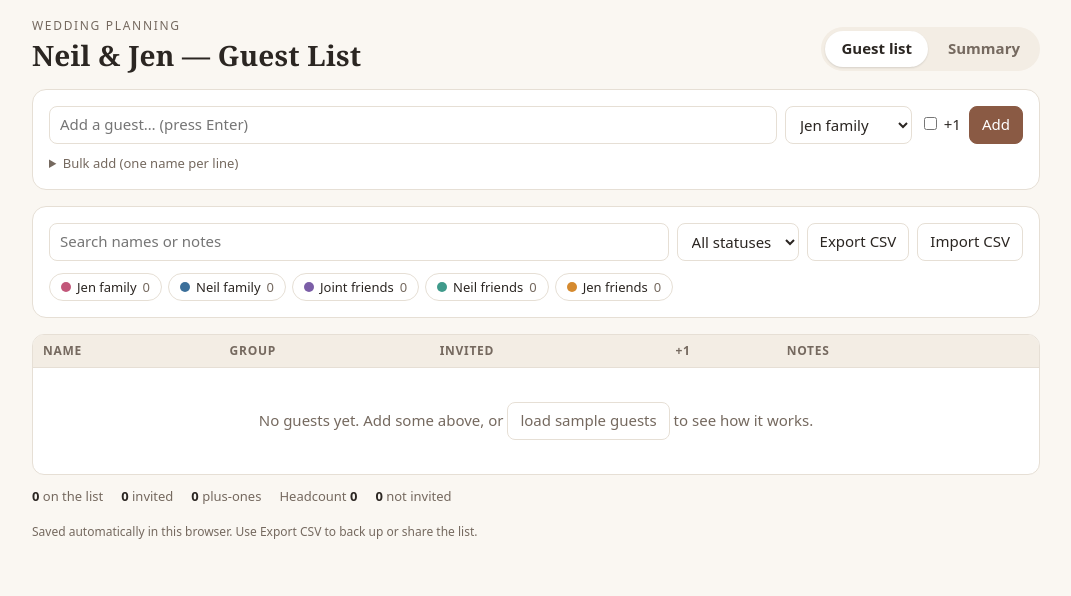
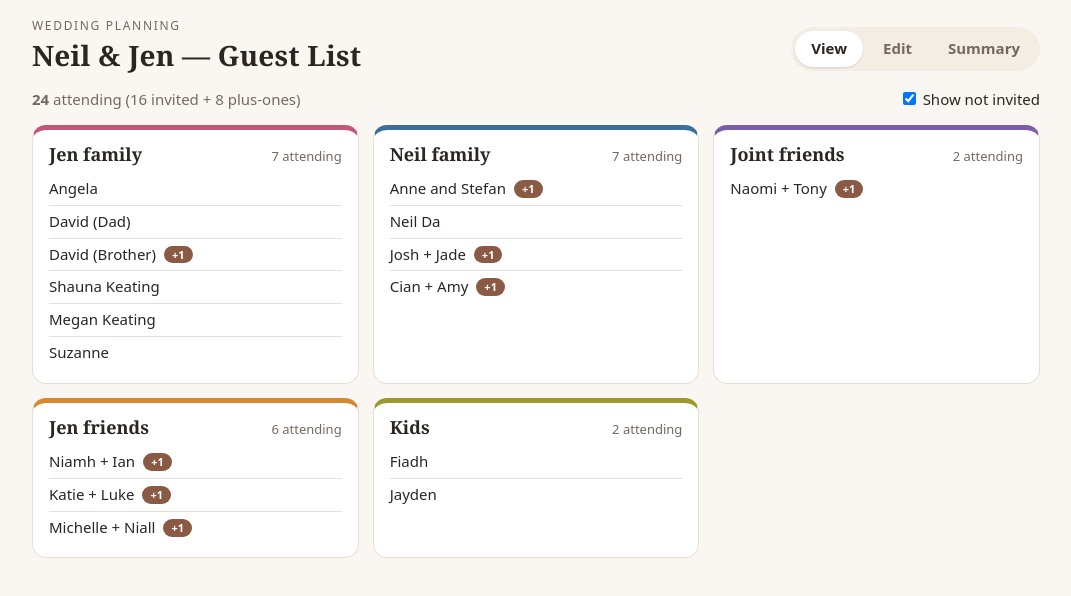
Before and after one commit to neilq1810/big-day-plan, a plain HTML site: page index.html in a window 1280 px wide. Shown: the whole page, without its empty margins (104-1175 px from the left). Drawn offline with Linux system fonts and the light colour scheme.

Commit message:
Add read-only View tab, rename list to Edit, add Kids group, preload guest list
Co-Authored-By: Claude Sonnet 5.5 <noreply@anthropic.com>
Claude-Session: https://claude.ai/code/session_01X1Q6MR5JVLaWTH2z36KZmq

```diff
--- a/index.html
+++ b/index.html
@@ -9,14 +9,14 @@
   --bg:#faf7f2; --surface:#ffffff; --ink:#2b2622; --muted:#75695f; --line:#e6dfd5;
   --accent:#8a5a44; --accent-ink:#ffffff; --soft:#f3ede4; --danger:#b3392f; --ok:#2f7d52;
   --jen-family:#c2577a; --neil-family:#3b6f9a; --joint-friends:#7b5ea7; --neil-friends:#3f9a8b; --jen-friends:#d58a2f;
-  --jen:#c2577a; --neil:#3b6f9a; --joint:#7b5ea7; --family:#a8674a; --friends:#5a8a6a;
+  --kids:#9a9a2e; --kidsside:#9a9a2e; --jen:#c2577a; --neil:#3b6f9a; --joint:#7b5ea7; --family:#a8674a; --friends:#5a8a6a;
 }
 @media (prefers-color-scheme: dark){
   :root{
     --bg:#1b1815; --surface:#26221e; --ink:#f1ebe3; --muted:#a89d92; --line:#3a342e;
     --accent:#d9a487; --accent-ink:#1b1815; --soft:#2f2a25; --danger:#ef7d72; --ok:#6cc08f;
     --jen-family:#e0799a; --neil-family:#6a9fc9; --joint-friends:#a58bd1; --neil-friends:#62bfae; --jen-friends:#eeaa5a;
-    --jen:#e0799a; --neil:#6a9fc9; --joint:#a58bd1; --family:#d49474; --friends:#82b896;
+    --kids:#cfcf5a; --kidsside:#cfcf5a; --jen:#e0799a; --neil:#6a9fc9; --joint:#a58bd1; --family:#d49474; --friends:#82b896;
   }
 }
 *{box-sizing:border-box}
@@ -97,6 +97,16 @@ details textarea{width:100%;min-height:90px;margin:8px 0}
 .stack .p{border-radius:3px;background-image:repeating-linear-gradient(45deg,rgba(255,255,255,.55) 0 3px,transparent 3px 6px)}
 .stack .o{border-radius:3px;border:1.5px dashed currentColor;background:transparent;opacity:.8}
 .lens tr.total td{font-weight:700;background:var(--soft)}
+.vgrid{display:grid;grid-template-columns:repeat(auto-fill,minmax(280px,1fr));gap:14px}
+.vcard{background:var(--surface);border:1px solid var(--line);border-top:5px solid;border-radius:14px;padding:14px 16px}
+.vcard h2{display:flex;justify-content:space-between;align-items:baseline;font:600 18px/1.2 Georgia,serif;margin:0 0 8px}
+.vcard h2 span{font:500 13px system-ui,sans-serif;color:var(--muted)}
+.vcard ul{list-style:none;margin:0;padding:0}
+.vcard li{display:flex;align-items:center;gap:8px;padding:5px 0;border-bottom:1px solid var(--line)}
+.vcard li:last-child{border-bottom:0}
+.vcard li.off .nm{color:var(--muted);text-decoration:line-through}
+.tag{font-size:11px;font-weight:700;border-radius:999px;padding:1px 8px;background:var(--accent);color:var(--accent-ink)}
+.tag.off{background:var(--soft);color:var(--muted);border:1px solid var(--line)}
 .note{font-size:13px;color:var(--muted);margin:2px 0 10px}
 </style>
 </head>
@@ -105,13 +115,24 @@ details textarea{width:100%;min-height:90px;margin:8px 0}
   <header>
     <h1><small>Wedding planning</small>Neil &amp; Jen &mdash; Guest List</h1>
     <nav role="tablist" aria-label="Pages">
-      <button role="tab" id="tab-list" aria-selected="true" data-view="list">Guest list</button>
+      <button role="tab" id="tab-view" aria-selected="true" data-view="view">View</button>
+      <button role="tab" id="tab-list" aria-selected="false" data-view="list">Edit</button>
       <button role="tab" id="tab-summary" aria-selected="false" data-view="summary">Summary</button>
     </nav>
   </header>
 
-  <!-- GUEST LIST -->
-  <main id="view-list">
+  <!-- VIEW -->
+  <main id="view-view">
+    <div class="toolbar" style="margin-bottom:14px">
+      <span class="muted" id="viewTotals"></span>
+      <span style="flex:1"></span>
+      <label><input type="checkbox" id="showNot" checked> Show not invited</label>
+    </div>
+    <div class="vgrid" id="viewGrid"></div>
+  </main>
+
+  <!-- EDIT -->
+  <main id="view-list" hidden>
     <div class="card">
       <div class="addrow">
         <input type="text" id="addName" placeholder="Add a guest&hellip; (press Enter)" aria-label="Guest name" autocomplete="off">
@@ -173,10 +194,18 @@ const GROUPS = [
   {id:'joint-friends', label:'Joint friends',  side:'joint', type:'friends'},
   {id:'neil-friends',  label:'Neil friends',   side:'neil',  type:'friends'},
   {id:'jen-friends',   label:'Jen friends',    side:'jen',   type:'friends'},
+  {id:'kids',          label:'Kids',           side:'kids',  type:'kids'},
 ];
 const G = Object.fromEntries(GROUPS.map(g=>[g.id,g]));
 const col = id => `var(--${id})`;
-const KEY = 'neil-jen-guestlist-v1';
+const KEY = 'neil-jen-guestlist-v2';
+const DEFAULTS = [
+  ['Angela','jen-family',0],['David (Dad)','jen-family',0],['David (Brother)','jen-family',1],
+  ['Shauna Keating','jen-family',0],['Megan Keating','jen-family',0],['Suzanne','jen-family',0],
+  ['Niamh + Ian','jen-friends',1],['Katie + Luke','jen-friends',1],['Naomi + Tony','joint-friends',1],
+  ['Michelle + Niall','jen-friends',1],['Anne and Stefan','neil-family',1],['Neil Da','neil-family',0],
+  ['Josh + Jade','neil-family',1],['Cian + Amy','neil-family',1],['Fiadh','kids',0],['Jayden','kids',0],
+].map(([name,group,plus])=>({id:uid(),name,group,invited:true,plus:!!plus,notes:''}));
 
 let state = load();
 let ui = {q:'', status:'all', group:null, sort:null, dir:1};
@@ -186,10 +215,10 @@ function load(){
     const s = JSON.parse(localStorage.getItem(KEY));
     if(s && Array.isArray(s.guests)) return {guests:s.guests, target:s.target||0};
   }catch(e){}
-  return {guests:[], target:0};
+  return {guests:DEFAULTS, target:0};
 }
 function save(){ try{ localStorage.setItem(KEY, JSON.stringify(state)); }catch(e){} }
-const uid = () => Math.random().toString(36).slice(2,10);
+function uid(){ return Math.random().toString(36).slice(2,10); }
 const esc = s => String(s??'').replace(/[&<>"']/g, c=>({'&':'&amp;','<':'&lt;','>':'&gt;','"':'&quot;',"'":'&#39;'}[c]));
 const $ = id => document.getElementById(id);
 
@@ -321,9 +350,9 @@ const pct = (a,b) => b ? Math.round(a/b*100)+'%' : '–';
 function stackBar(s, color, max){
   const w = n => max ? (n/max*100).toFixed(2)+'%' : '0%';
   return `<div class="stack" style="color:${color}" aria-hidden="true">
-    <i class="g" style="width:${w(s.invited)};background:${color}"></i>
-    <i class="p" style="width:${w(s.plus)};background-color:${color}"></i>
-    <i class="o" style="width:${w(s.notInvited)}"></i></div>`;
+    ${s.invited?`<i class="g" style="width:${w(s.invited)};background:${color}"></i>`:''}
+    ${s.plus?`<i class="p" style="width:${w(s.plus)};background-color:${color}"></i>`:''}
+    ${s.notInvited?`<i class="o" style="width:${w(s.notInvited)}"></i>`:''}</div>`;
 }
 
 function lens(title, note, defs){
@@ -344,7 +373,7 @@ function lens(title, note, defs){
 function renderSummary(){
   const el = $('summary');
   if(!state.guests.length){
-    el.innerHTML = `<div class="card empty">Nothing to summarize yet. Add guests on the Guest list page.</div>`;
+    el.innerHTML = `<div class="card empty">Nothing to summarize yet. Add guests on the Edit page.</div>`;
     return;
   }
   const t = stats(state.guests);
@@ -357,6 +386,7 @@ function renderSummary(){
     {id:'jen',label:'Jen’s side', color:col('jen'), groups:['jen-family','jen-friends']},
     {id:'neil',label:'Neil’s side', color:col('neil'), groups:['neil-family','neil-friends']},
     {id:'joint',label:'Joint', color:col('joint'), groups:['joint-friends']},
+    {id:'kids',label:'Kids', color:col('kidsside'), groups:['kids']},
   ];
   const share = (defs) => defs.map(d=>({d, s:forGroups(d.groups)})).filter(x=>x.s.head>0)
     .map(x=>`<span style="width:${t.head?x.s.head/t.head*100:0}%;background:${x.d.color}" title="${esc(x.d.label)}: ${x.s.head}">${x.s.head/t.head>.08?pct(x.s.head,t.head):''}</span>`).join('');
@@ -384,22 +414,41 @@ function renderSummary(){
       <span><i class="sw guest"></i>Invited guest</span><span><i class="sw plusone"></i>Plus-one</span><span><i class="sw off"></i>Not invited</span>
     </div>
 
-    ${lens('By group','Each of your five guest groups.', GROUPS.map(g=>({label:g.label,color:col(g.id),groups:[g.id]})))}
-    ${lens('By side','Jen vs. Neil vs. shared friends.', sides)}
-    ${lens('Family vs. friends','Across both sides.', [
+    ${lens('By group','Each guest group.', GROUPS.map(g=>({label:g.label,color:col(g.id),groups:[g.id]})))}
+    ${lens('By side','Jen vs. Neil vs. shared friends, with kids on their own.', sides)}
+    ${lens('Family vs. friends','Adults by family or friends, plus kids.', [
       {label:'Family',color:col('family'),groups:['jen-family','neil-family']},
-      {label:'Friends',color:col('friends'),groups:['joint-friends','neil-friends','jen-friends']}])}
+      {label:'Friends',color:col('friends'),groups:['joint-friends','neil-friends','jen-friends']},
+      {label:'Kids',color:col('kidsside'),groups:['kids']}])}
     <p class="note">Headcount = invited guests + their +1s. Share is of total headcount. +1 rate = plus-ones &divide; invited guests.</p>`;
 
   $('targetIn').addEventListener('change', e=>{ state.target = Math.max(0, +e.target.value||0); save(); renderSummary(); });
 }
 
+/* ---------- view ---------- */
+function renderView(){
+  const showNot = $('showNot').checked;
+  const t = stats(state.guests);
+  $('viewTotals').innerHTML = `<b>${t.head}</b> attending (${t.invited} invited + ${t.plus} plus-ones)` + (t.notInvited?` \u00B7 ${t.notInvited} not invited`:'');
+  const cards = GROUPS.map(g=>{
+    const list = state.guests.filter(x=>x.group===g.id && (showNot || x.invited));
+    if(!list.length) return '';
+    const s = stats(state.guests.filter(x=>x.group===g.id));
+    return `<section class="vcard" style="border-top-color:${col(g.id)}"><h2>${g.label}<span>${s.head} attending</span></h2><ul>${
+      list.map(x=>`<li class="${x.invited?'':'off'}"><span class="nm">${esc(x.name)}</span>${x.plus?'<span class="tag">+1</span>':''}${x.invited?'':'<span class="tag off">not invited</span>'}${x.notes?`<span class="muted" style="font-size:12px">${esc(x.notes)}</span>`:''}</li>`).join('')
+    }</ul></section>`;
+  }).join('');
+  $('viewGrid').innerHTML = cards || '<div class="card empty" style="grid-column:1/-1">No guests yet. Add some on the Edit page.</div>';
+}
+$('showNot').addEventListener('change', renderView);
+
 /* ---------- events ---------- */
 function show(view){
-  $('view-list').hidden = view!=='list';
-  $('view-summary').hidden = view!=='summary';
-  ['list','summary'].forEach(v=>$('tab-'+v).setAttribute('aria-selected', v===view));
-  if(view==='summary') renderSummary(); else renderList();
+  ['view','list','summary'].forEach(v=>{
+    $('view-'+v).hidden = v!==view;
+    $('tab-'+v).setAttribute('aria-selected', v===view);
+  });
+  if(view==='summary') renderSummary(); else if(view==='view') renderView(); else renderList();
   if(location.hash!=='#'+view) history.replaceState(null,'','#'+view);
 }
 document.querySelectorAll('nav button').forEach(b=>b.addEventListener('click',()=>show(b.dataset.view)));
@@ -467,7 +516,7 @@ $('importFile').addEventListener('change', async e=>{
 });
 
 initControls();
-show(location.hash==='#summary' ? 'summary' : 'list');
+show(['#summary','#list'].includes(location.hash) ? location.hash.slice(1) : 'view');
 </script>
 </body>
 </html>
```
